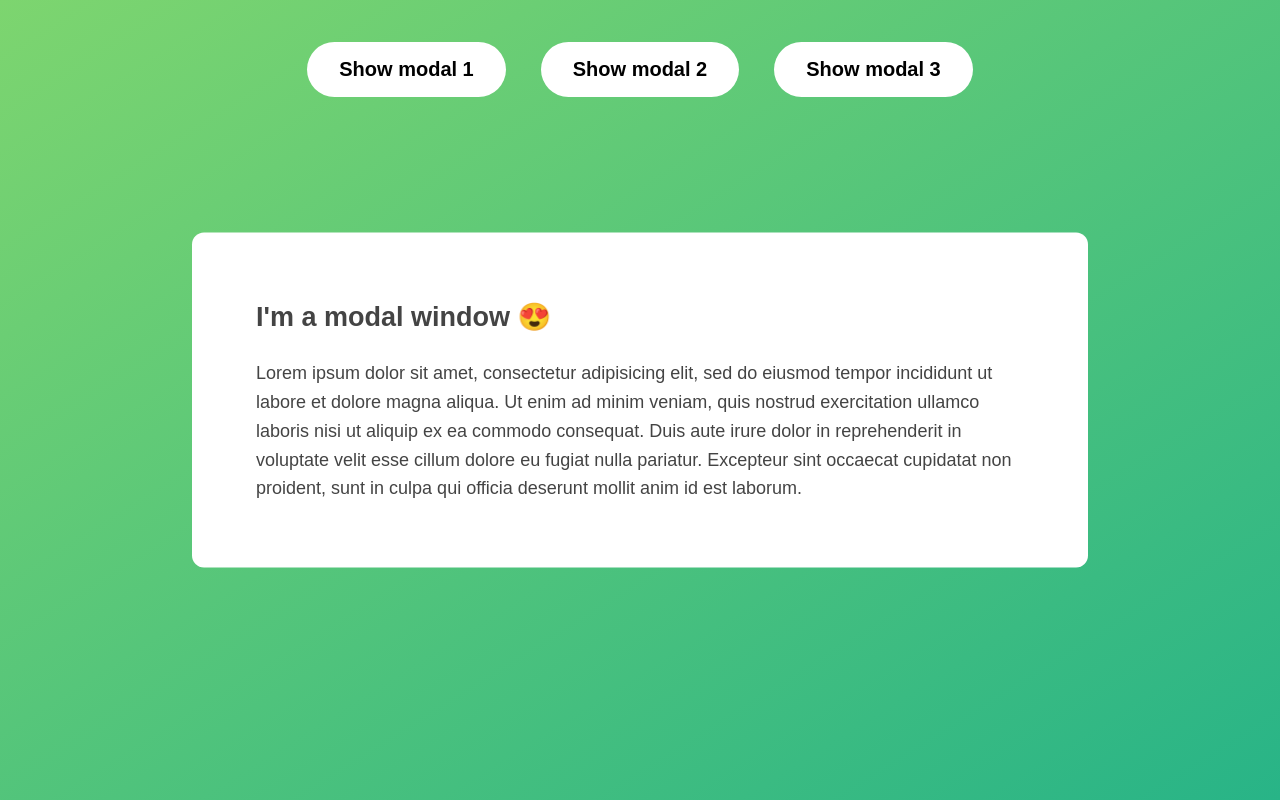
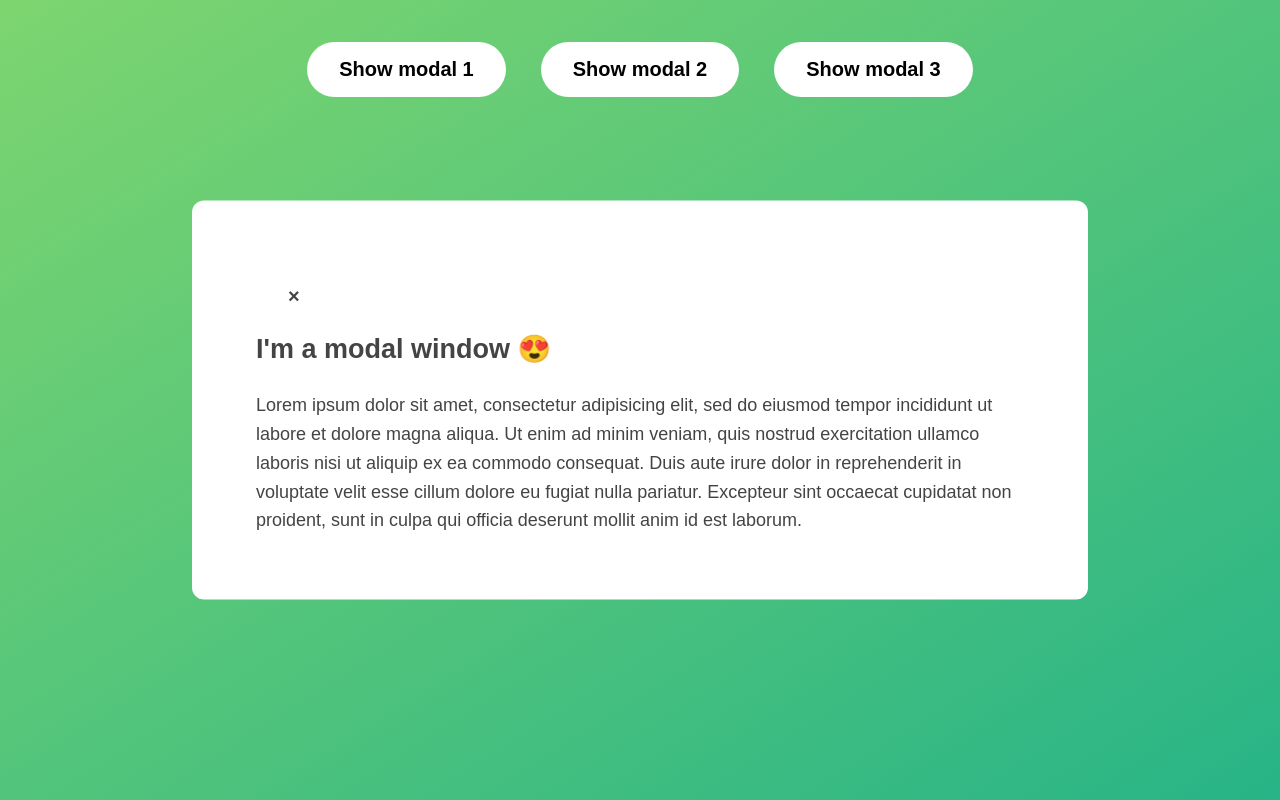
Before and after one commit to dd-obua/-js-DOM-Modal-Window-05-02, a plain HTML site: page index.html in a window 1280 px wide. Drawn offline with Linux system fonts and the light colour scheme.

Commit message:
Add close button

```diff
--- a/index.html
+++ b/index.html
@@ -18,6 +18,7 @@
     </div>
 
     <article class="modal-window">
+      <div class="btn close-modal">&times;</div>
       <h2>I'm a modal window 😍</h2>
       <p>
         Lorem ipsum dolor sit amet, consectetur adipisicing elit, sed do eiusmod tempor incididunt ut labore et dolore
```
